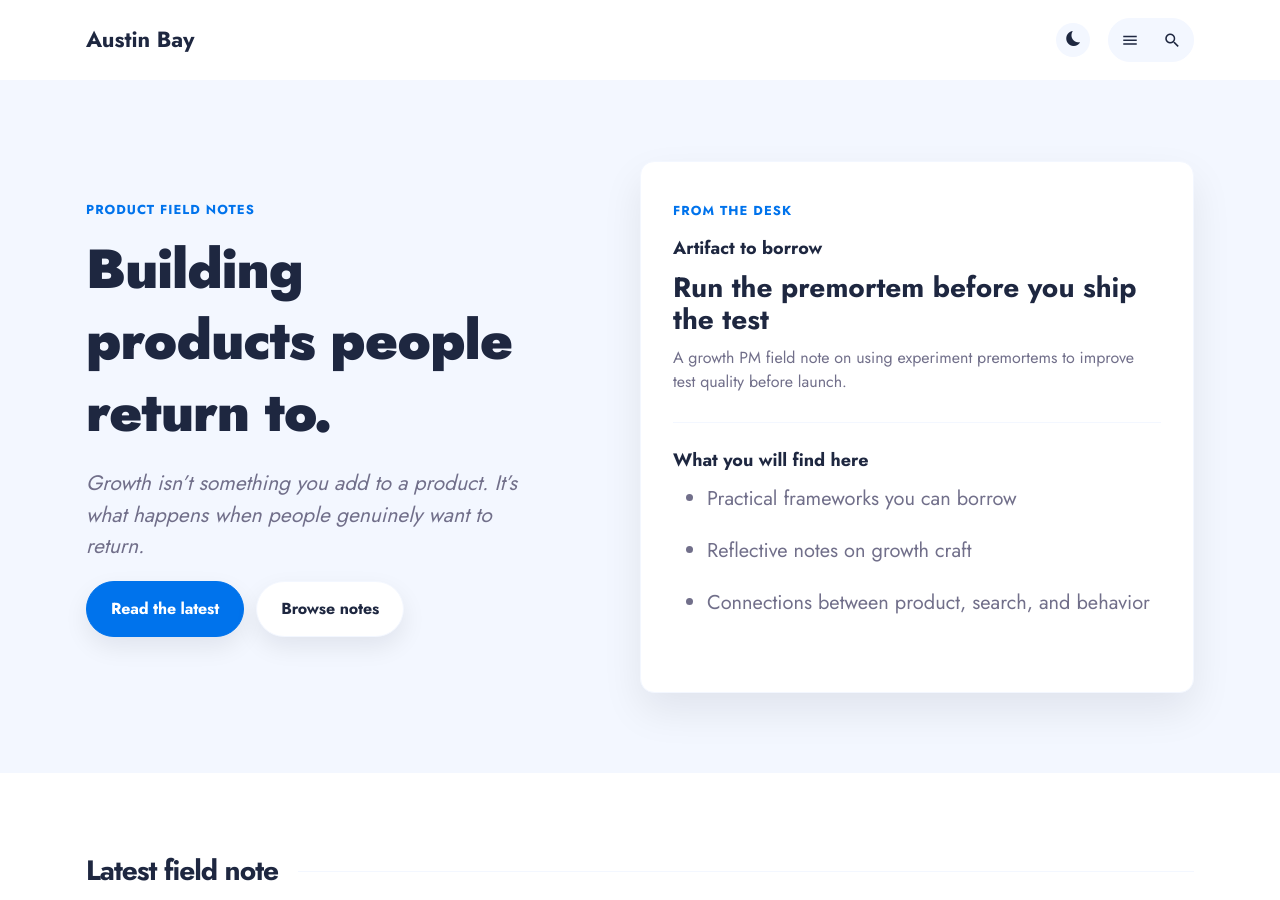
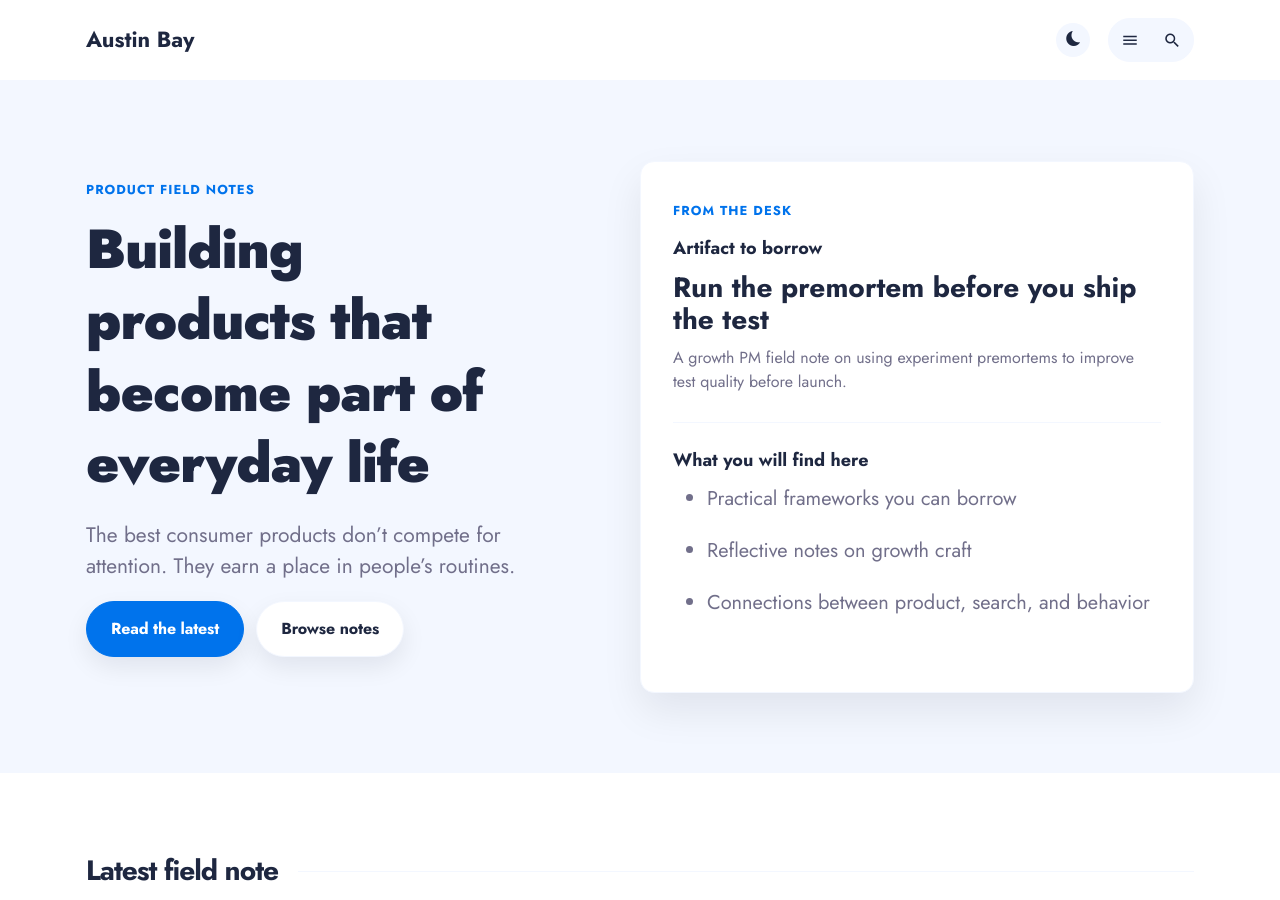
Before and after one commit to austinjbay/austinjbay.github.io, a Jekyll site: the page built from index.md, in a window 1280 px wide and 900 px high. Built offline with Jekyll 4.4.1, drawn with Linux system fonts in a browser that asks for light colours; nearby versions of some CDN libraries.

Commit message:
Update _config.yml

```diff
--- a/_config.yml
+++ b/_config.yml
@@ -12,8 +12,9 @@ author:
   author__avatar: /assets/images/Headshot2.jpg
 
 hero:
-  hero__title: Building products people return to.
-  hero__description: "*Growth isn't something you add to a product. It's what happens when people genuinely want to return.*"
+  hero__title: Building products that become part of everyday life
+  hero__description: "The best consumer products don't compete for attention.
+They earn a place in people's routines."
 
 social:
 - {icon: "ion-logo-linkedin", link: "https://www.linkedin.com/in/austin-bay-2763a918/"}
```
